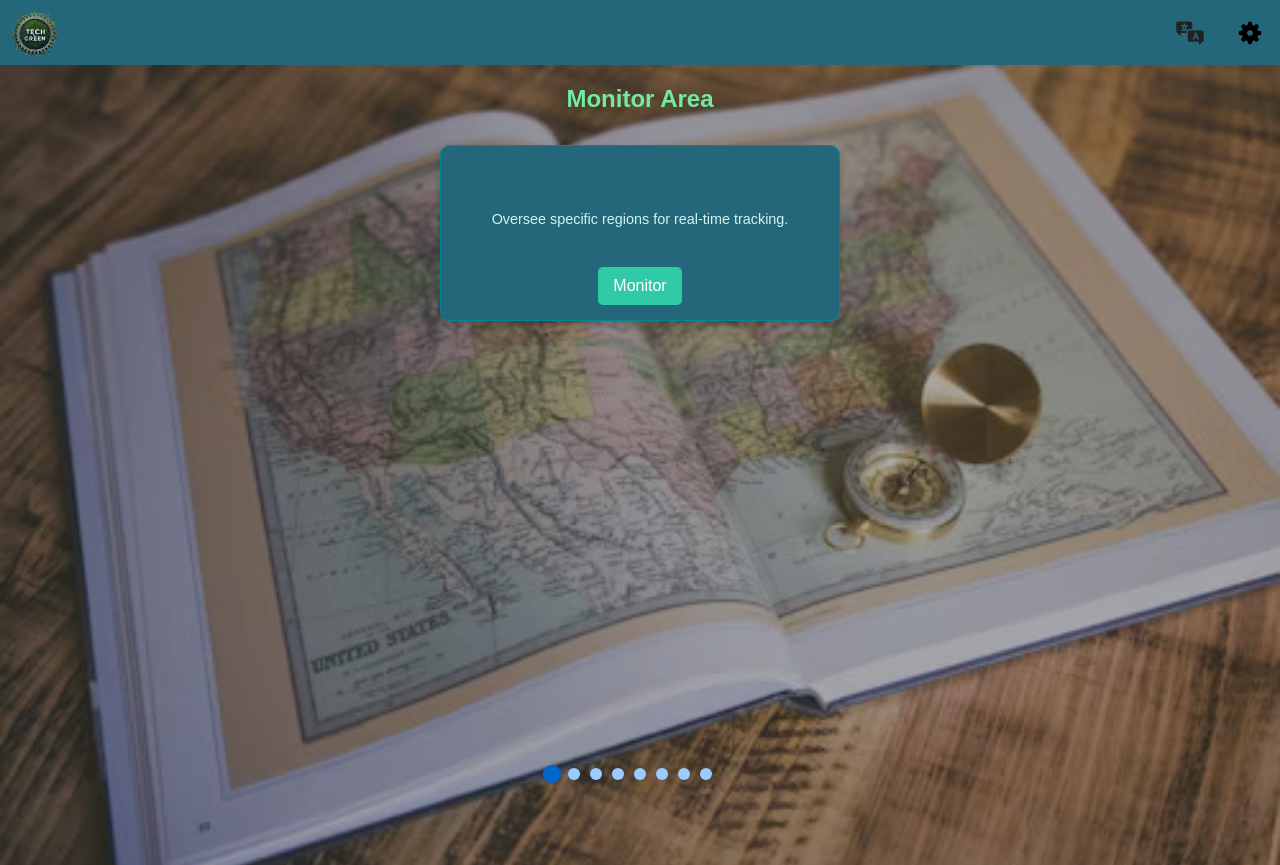
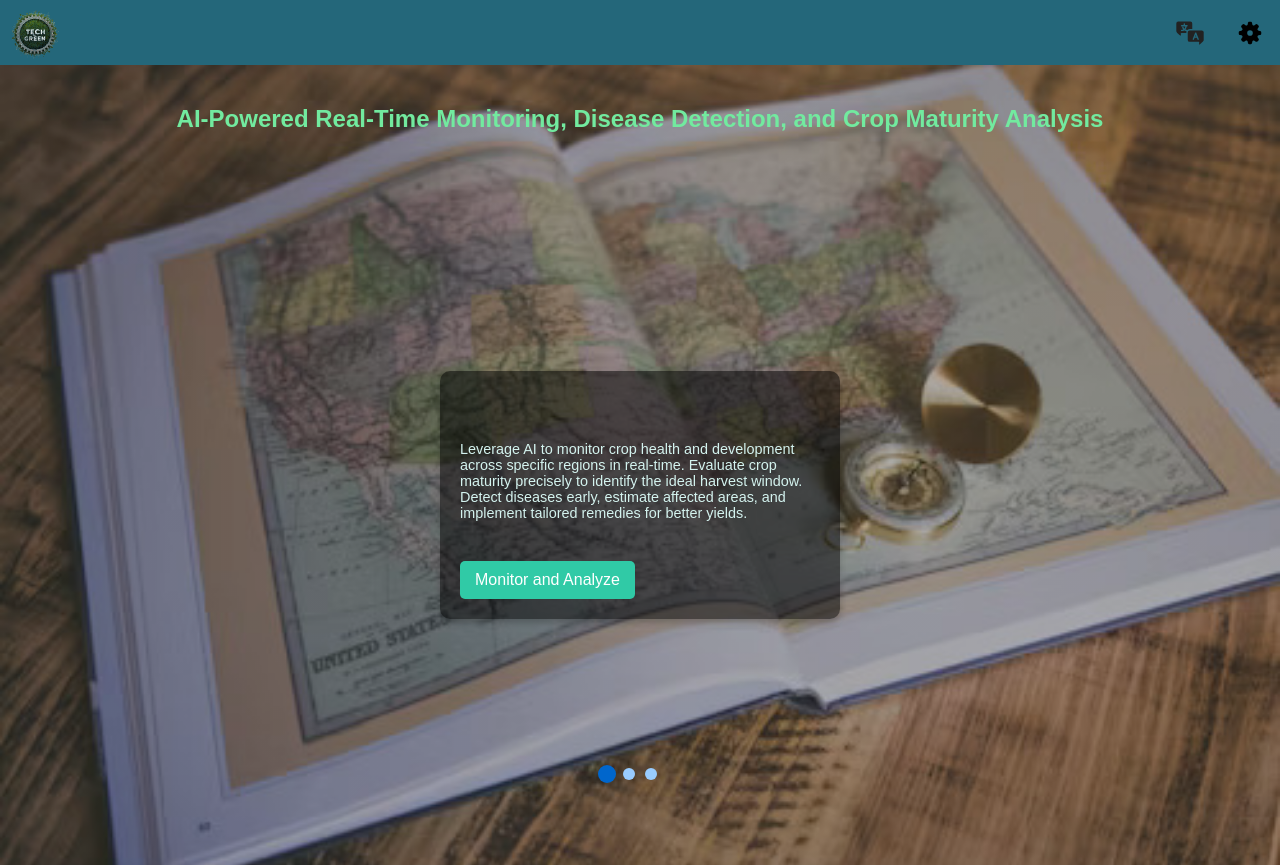
Before and after one commit to frankmathewsajan/FlyHigh, a Django app: page / in a window 1280 px wide. Run offline with Django 5.2, Linux system fonts and the light colour scheme.

Commit message:
tweaky tweaky

```diff
--- a/static/drone/css/index.css
+++ b/static/drone/css/index.css
@@ -173,7 +181,7 @@ header {
     flex: 0 0 100%;
     display: flex;
     flex-direction: column; /* Stack title and card vertically */
-    justify-content: flex-start;
+    justify-content: space-evenly;
     align-items: center;
     scroll-snap-align: start;
     height: 100vh;
@@ -191,19 +199,27 @@ header {
     color: #72EA9F;
     margin: 0;
     z-index: 1;
+    text-align: left;
+    padding: 20px;
 }
 
+.position-relative {
+    position: relative!important;
+}
+.margin-top-0 {
+    margin-top: 0!important;
+}
 /* Card Styles */
 .card {
-    background: #24677A;
-    border: 1px solid #008894;
+    background: rgba(0, 0, 0, 0.5);
+
     border-radius: 10px;
     box-shadow: 0 4px 6px rgba(0, 0, 0, 0.2);
-    padding: 15px;
-    text-align: center;
+    padding: 20px;
+    text-align: left;
     max-width: 400px;
     width: 100%;
-    margin-top: 60px; /* Add margin-top to avoid overlap with the title */
+    margin-top: 60px;
 }
 
 /* Card Button Hover Effect */
--- a/templates/drone/index.html
+++ b/templates/drone/index.html
@@ -5,7 +5,7 @@
     <meta charset="UTF-8">
     <meta name="viewport" content="width=device-width, initial-scale=1.0">
     <title>Drone Management</title>
-
+    <link rel="stylesheet" href="https://cdnjs.cloudflare.com/ajax/libs/font-awesome/6.0.0-beta3/css/all.min.css">
     <link rel="stylesheet" href="{% static 'drone/css/index.css' %}">
 </head>
 <body>
@@ -40,94 +40,50 @@
 <!-- Settings Box -->
 <div class="settings-box" id="settings-box">
     <div class="settings-box-content">
-        <h3>Settings</h3>
+        <h3>Map Settings</h3>
         <button class="exit-btn" id="settings-exit-btn">
             <img src="{% static 'drone/img/exit.svg' %}" alt="Exit">
         </button>
     </div>
 </div>
 
-<div class="scroll-container">
-    <!-- Monitor Area -->
-    <div class="section" id="aream">
-        <h3 class="section-title">Monitor Area</h3>
+<div class="scroll-container"><!-- Area Monitoring and Crop Maturity Analysis -->
+    <div class="section" id="monitor-maturity">
+        <h3 class="section-title">AI-Powered Real-Time Monitoring, Disease Detection, and Crop Maturity Analysis</h3>
         <div class="card">
-            <p>Oversee specific regions for real-time tracking.</p>
-            <button>Monitor</button>
+            <p>Leverage AI to monitor crop health and development across specific regions in real-time. Evaluate crop
+                maturity precisely to identify the ideal harvest window. Detect diseases early, estimate affected areas,
+                and implement tailored remedies for better yields.</p>
+            <button>Monitor and Analyze</button>
         </div>
     </div>
 
-    <!-- Area Detection -->
-    <div class="section" id="aread">
-        <h3 class="section-title">Area Detection</h3>
+    <!-- Spray Planning and Autonomous Flight -->
+    <div class="section" id="spray-flight">
+        <h3 class="section-title">Route Optimization for Spraying and Autonomous Drone Flights</h3>
         <div class="card">
-            <p>Identify and analyze designated areas effectively.</p>
-            <button>Detect Area</button>
-        </div>
-    </div>
-
-    <!-- Disease Detection -->
-    <div class="section" id="disease">
-        <h3 class="section-title">Disease Detection</h3>
-        <div class="card">
-            <p>Spot and diagnose crop diseases quickly.</p>
-            <button>Detect Diseases</button>
-        </div>
-    </div>
-
-    <!-- Remedy Settings -->
-    <div class="section" id="med">
-        <h3 class="section-title">Remedy and Affected Area</h3>
-        <div class="card">
-            <p>Plan remedies and estimate affected regions accurately.</p>
-            <button>Remedy Settings</button>
-        </div>
-    </div>
-
-    <!-- Crop Maturity Analysis -->
-    <div class="section" id="maturity">
-        <h3 class="section-title">Crop Maturity Analysis</h3>
-        <div class="card">
-            <p>Evaluate crop maturity levels for optimal harvest timing.</p>
-            <button>Analyze Maturity</button>
-        </div>
-    </div>
-
-    <!-- Draw Path -->
-    <div class="section" id="spray">
-        <h3 class="section-title">Draw Path for Spray</h3>
-        <div class="card">
-            <p>Design efficient routes for spraying operations.</p>
+            <p>Utilize AI for efficient route planning, enabling precise and automated spraying operations. Define key
+                waypoints for drones to perform autonomous and optimized spraying with minimal resource waste.</p>
             <button>Plan Route</button>
-        </div>
-    </div>
-
-    <!-- Autonomous Flight -->
-    <div class="section" id="flight">
-        <h3 class="section-title">Autonomous Flight and Spray</h3>
-        <div class="card">
-            <p>Set viewpoints for automated spraying and flights.</p>
-            <button>Set Viewpoint</button>
         </div>
     </div>
 
     <!-- Surveillance -->
     <div class="section" id="surveillance">
-        <h3 class="section-title">Surveillance</h3>
-        <div class="card">
-            <p>Conduct day and night surveillance with multipurpose tools.</p>
-            <button>Surveillance</button>
+        <div class="card margin-top-0">
+            <h1 style="font-size: 1.5rem;color: #72EA9F;" >
+                Day and Night Surveillance with Advanced AI Tools
+            </h1>
+            <p style="margin-top:10px">Enhance security with AI-driven tools for continuous day and night surveillance, providing comprehensive insights for better agricultural management.</p>
         </div>
+        <a style="font-size: 1.8rem;">Start <i class="fa-solid fa-caret-right"></i></a>
     </div>
+
+
 </div>
 <!-- Pagination Dots -->
 <div class="pagination-dots">
     <span class="dot active"></span>
-    <span class="dot"></span>
-    <span class="dot"></span>
-    <span class="dot"></span>
-    <span class="dot"></span>
-    <span class="dot"></span>
     <span class="dot"></span>
     <span class="dot"></span>
     <span class="dot"></span>
```
Also changed, not shown: other parts of static/drone/css/index.css (+73 -93 lines), 1 other file. Lines whose indentation alone changed are shown as unchanged.
